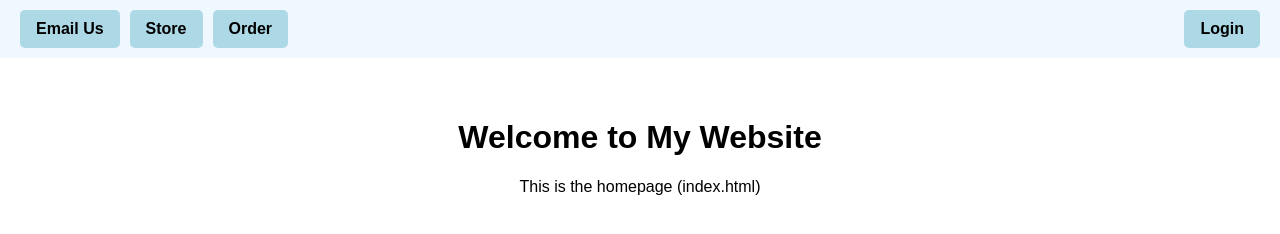
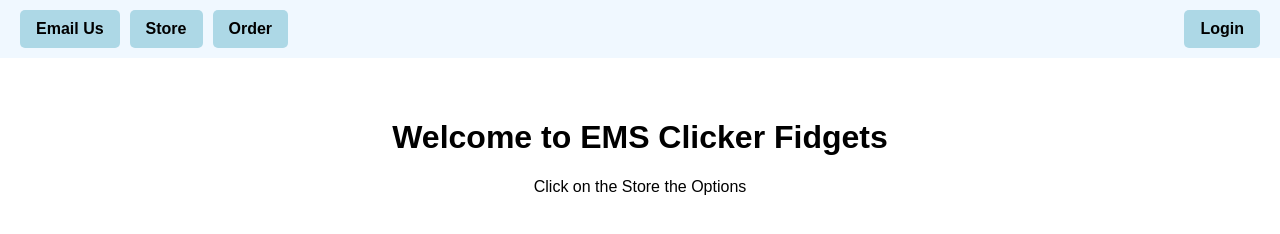
Before and after one commit to Kidman112/EMSclickerfidgets.github.io, a plain HTML site: page index.html in a window 1280 px wide. Drawn offline with Linux system fonts and the light colour scheme.

Commit message:
small changes

```diff
--- a/index.html
+++ b/index.html
@@ -55,5 +55,5 @@
   <a href="login.html" class="button">Login</a>
 </div>
   <div class="content">
-    <h1>Welcome to My Website</h1>
-    <p>This is the homepage (index.html)
+    <h1>Welcome to EMS Clicker Fidgets</h1>
+    <p>Click on the Store the Options
```
